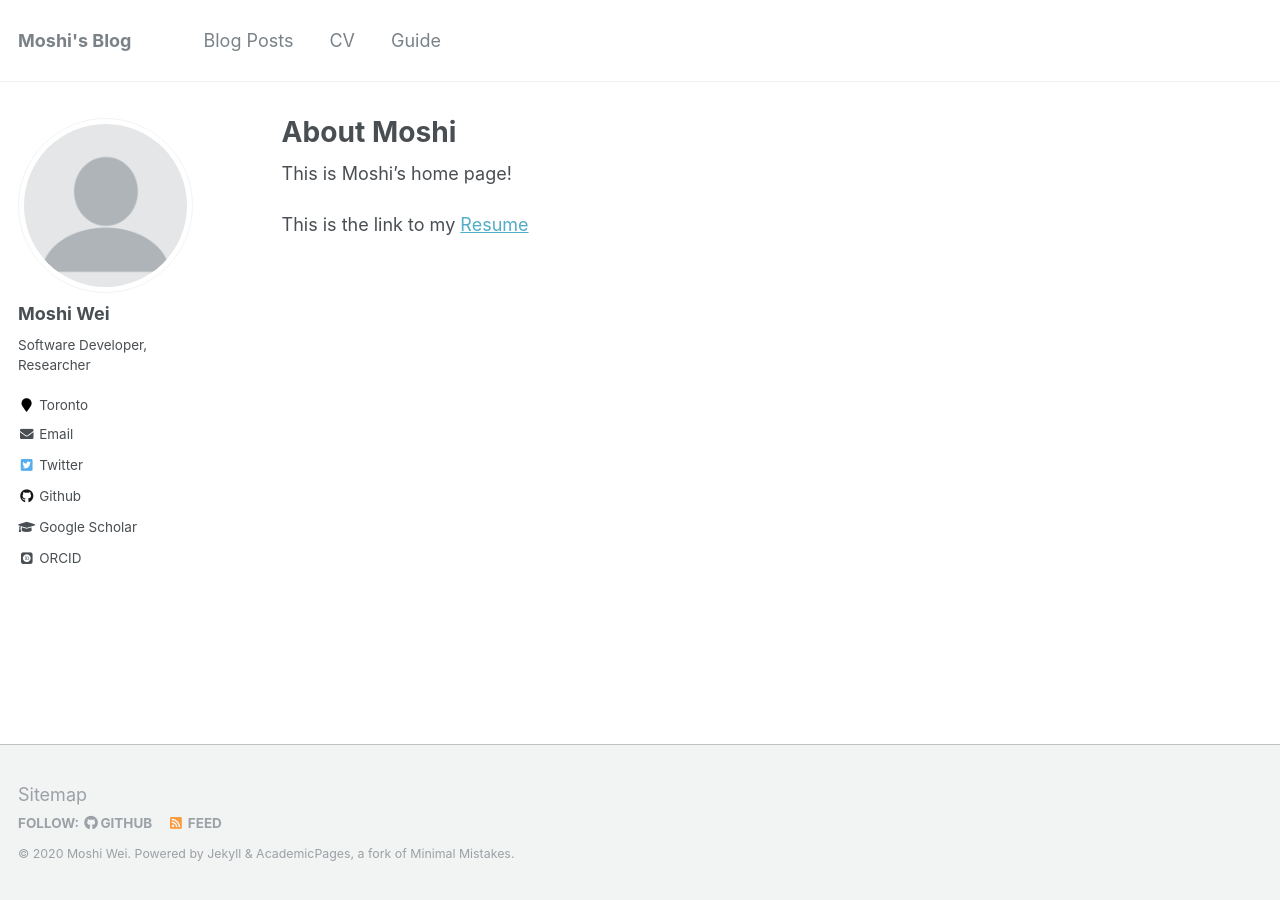
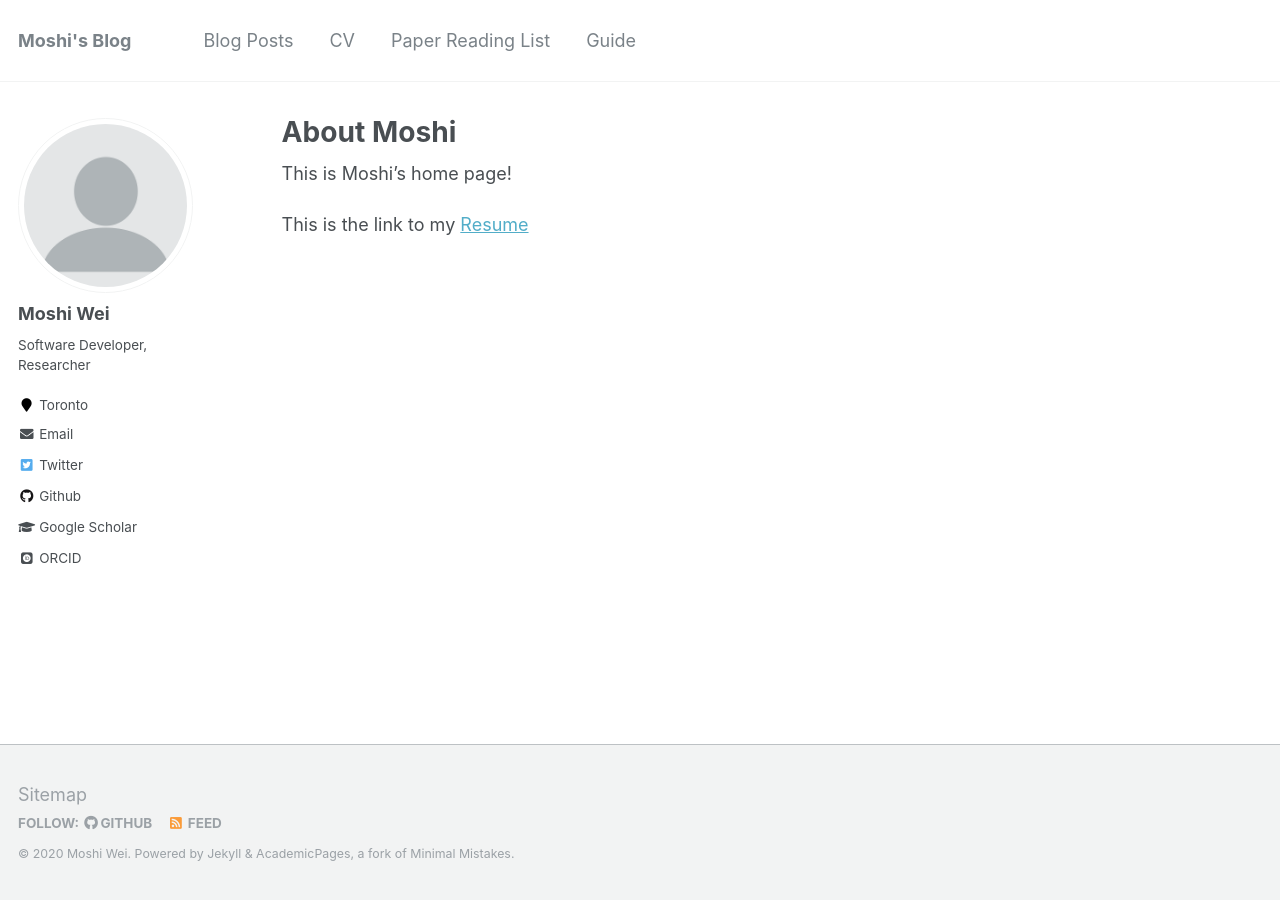
Before and after one commit to Moshiii/Moshiii.github.io, a Jekyll site: the page built from _pages/about.md, in a window 1280 px wide. Built offline with Jekyll 4.4.1, drawn with Linux system fonts in a browser that asks for light colours; some web fonts are replaced.

Commit message:
Update navigation.yml

```diff
--- a/_data/navigation.yml
+++ b/_data/navigation.yml
@@ -18,5 +18,8 @@ main:
   - title: "CV"
     url: /cv/
 
+  - title: "Paper Reading List"
+    url: /ppr_list/
+
   - title: "Guide"
     url: /markdown/
```
